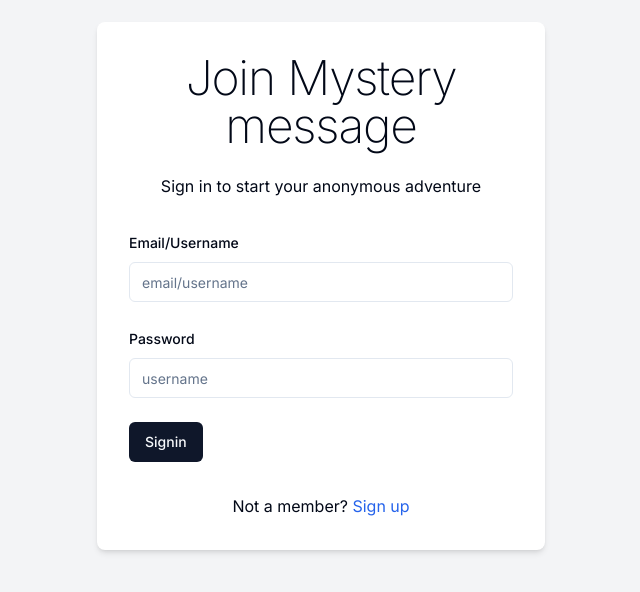
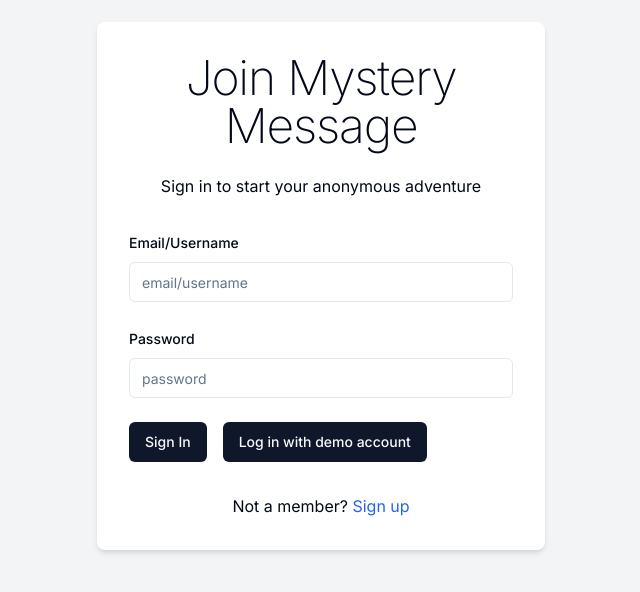
Before and after one commit to joyal-jij0/mysteryMessage, a Next.js app: page /sign-in in a window 1280 px wide. Shown: the part 114-706 px from the top of the page, without its empty margins (319-959 px from the left). Built offline with nearby package versions, Linux system fonts and the light colour scheme.

Commit message:
feat: Add "Sign in with a demo account" button to sign-up page

```diff
--- a/src/app/(auth)/sign-in/page.tsx
+++ b/src/app/(auth)/sign-in/page.tsx
@@ -1,7 +1,7 @@
 'use client'
-import  { zodResolver } from "@hookform/resolvers/zod"
+import { zodResolver } from "@hookform/resolvers/zod"
 import { useForm } from "react-hook-form"
-import * as z  from "zod"
+import * as z from "zod"
 import Link from "next/link"
 import { useToast } from "@/components/ui/use-toast"
 import { useRouter } from "next/navigation"
@@ -9,14 +9,13 @@ import { Form, FormControl, FormField, FormItem, FormLabel, FormMessage } from "
 import { Input } from "@/components/ui/input"
 import { Button } from "@/components/ui/button"
 import { signInSchema } from "@/schemas/signInSchema"
-import { signIn } from "next-auth/react"
+import { signIn, SignInResponse } from "next-auth/react"
 
-export default function page(){
-
-    const {toast} = useToast()
+export default function Page() {
+  const { toast } = useToast()
   const router = useRouter()
 
-  //zod implementaion
+  // zod implementation
   const form = useForm<z.infer<typeof signInSchema>>({
     resolver: zodResolver(signInSchema),
     defaultValues: {
@@ -31,14 +30,18 @@ export default function page(){
       identifier: data.identifier,
       password: data.password
     })
-    if(result?.error){
-        if(result.error === 'CredentialsSignin'){
+    handleResult(result)
+  }
+
+  const handleResult = (result: SignInResponse | undefined) => {
+    if (result?.error) {
+      if (result.error === 'CredentialsSignin') {
         toast({
           title: "Login Failed",
           description: "Incorrect username or password",
           variant: "destructive"
         })
-        } else{
+      } else {
         toast({
           title: "Error",
           description: result.error,
@@ -47,33 +50,44 @@ export default function page(){
       }
     }
 
-        if(result?.url){
+    if (result?.url) {
       router.replace('/dashboard')
     }
   }
 
+  const handleDemoLogin = async () => {
+    const demoCredentials = {
+      identifier: 'one',
+      password: 'onetwothree'
+    }
 
-    return(
+    const result = await signIn('credentials', {
+      redirect: false,
+      ...demoCredentials
+    })
+    handleResult(result)
+  }
+
+  return (
     <>
       <div className="flex justify-center items-center min-h-screen bg-gray-100">
         <div className="w-full max-w-md p-8 space-y-8 bg-white rounded-lg shadow-md">
           <div className="text-center">
             <h1 className="text-4xl font-extralight tracking-tight lg:text-5xl mb-6">
-                        Join Mystery message
+              Join Mystery Message
             </h1>
             <p className="mb-4">Sign in to start your anonymous adventure</p>
           </div>
           <Form {...form}>
             <form onSubmit={form.handleSubmit(onSubmit)} className="space-y-6">
-
               <FormField
                 control={form.control}
                 name="identifier"
-                        render={({field}) => (
+                render={({ field }) => (
                   <FormItem>
-                                <FormLabel> Email/Username </FormLabel>
+                    <FormLabel>Email/Username</FormLabel>
                     <FormControl>
-                                <Input placeholder="email/username" {...field}/>
+                      <Input placeholder="email/username" {...field} />
                     </FormControl>
                     <FormMessage />
                   </FormItem>
@@ -82,19 +96,24 @@ export default function page(){
               <FormField
                 control={form.control}
                 name="password"
-                        render={({field}) => (
+                render={({ field }) => (
                   <FormItem>
-                                <FormLabel> Password </FormLabel>
+                    <FormLabel>Password</FormLabel>
                     <FormControl>
-                                    <Input type="password" placeholder="username" {...field}/>
+                      <Input type="password" placeholder="password" {...field} />
                     </FormControl>
                     <FormMessage />
                   </FormItem>
                 )}
               />
+              <div className="flex space-x-4">
                 <Button type="submit">
-                            Signin
+                  Sign In
                 </Button>
+                <Button type="button" onClick={handleDemoLogin}>
+                  Log in with demo account
+                </Button>
+              </div>
             </form>
           </Form>
           <div className="text-center mt-4">
@@ -109,5 +128,4 @@ export default function page(){
       </div>
     </>
   )
-
 }
--- a/src/app/(auth)/sign-up/page.tsx
+++ b/src/app/(auth)/sign-up/page.tsx
@@ -146,6 +146,7 @@ export default function page(){
                   </FormItem>
                 )}
               />
+              <div className="flex space-x-2 md:space-x-4">
               <Button type="submit" disabled={isSubmitting}>
                 {
                   isSubmitting ? (
@@ -155,6 +156,8 @@ export default function page(){
                   ) : ('Signup')
                 }
               </Button>
+              <Link href="sign-in"><Button>Nav to Sign in with a demo acc</Button></Link>
+              </div>
             </form>
           </Form>
           <div className="text-center mt-4">
```
Lines whose indentation alone changed are shown as unchanged.
